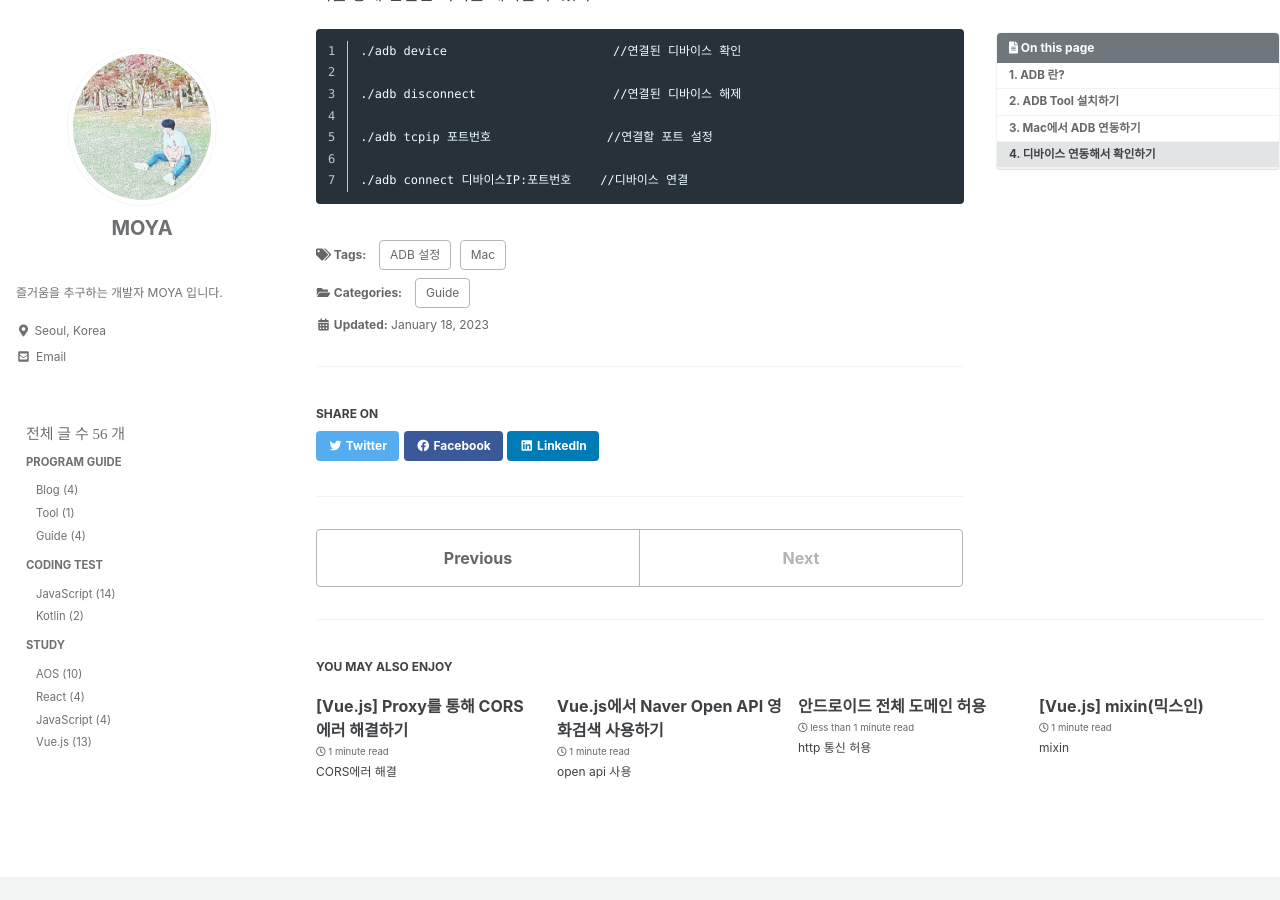
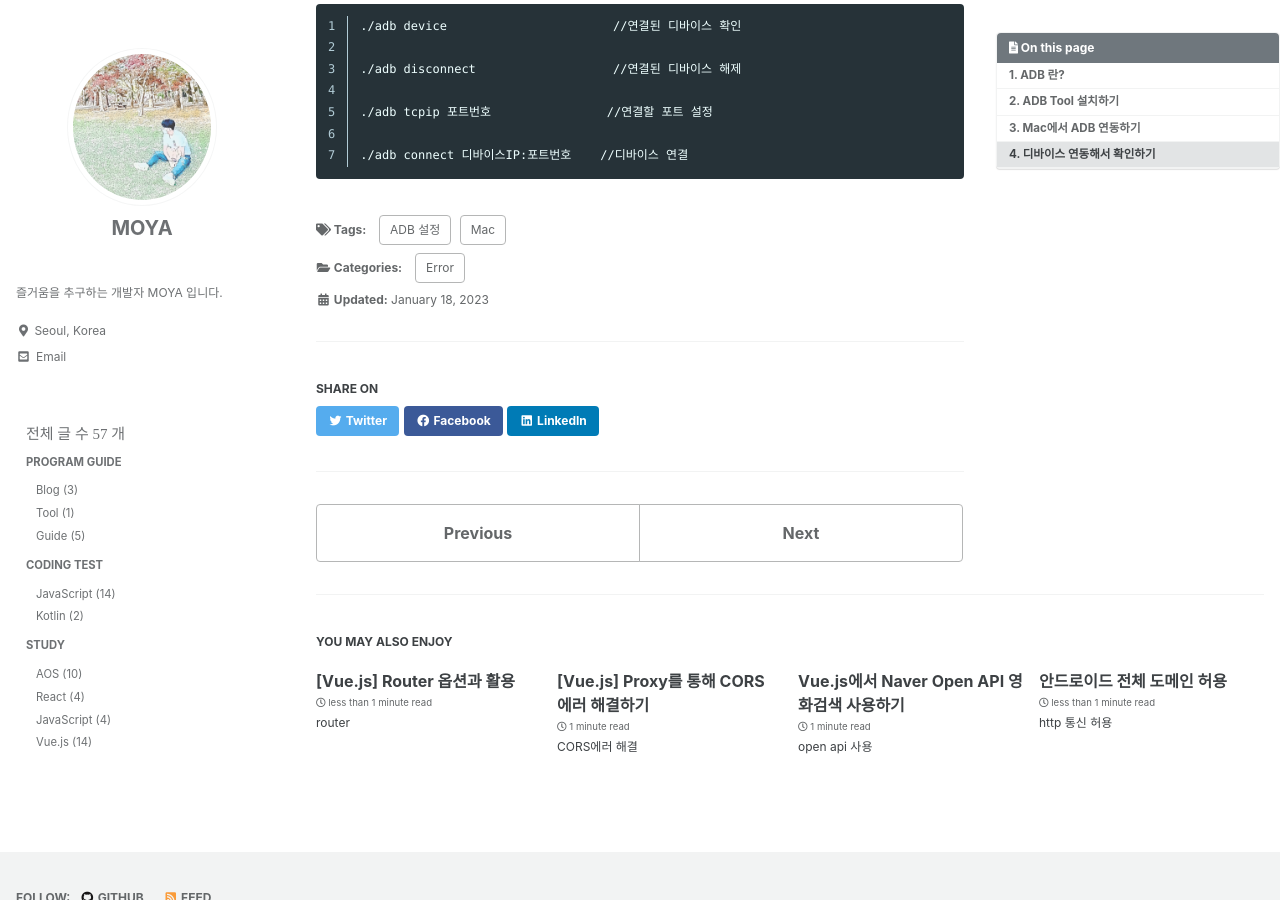
Before and after one commit to kdc7140/kdc7140.github.io, a Jekyll site: the page built from _posts/guide/2023-01-18-macADB.md, in a window 1280 px wide and 900 px high, scrolled down 1801 px. Built offline with Jekyll 4.4.1, drawn with Linux system fonts in a browser that asks for light colours; cached includes are drawn as plain includes; some web fonts are replaced; some of the changed text lies outside the part shown.

Commit message:
router options

```diff
--- a/_posts/guide/2023-01-18-macADB.md
+++ b/_posts/guide/2023-01-18-macADB.md
@@ -1,12 +1,12 @@
 ---
-title:  "Mac에서 adb 사용하기"
+title:  "Mac에서 ADB 사용하기"
 excerpt: "adb 설정"
 
 toc : true
 toc_sticky : true
 
 categories:
-  - Guide
+  - Error
 tags:
   - Mac
   - ADB 설정
@@ -23,7 +23,7 @@
 앱 설치나 디버깅 등 앱 개발에 유용한 명령어 뿐만 아니라 Unix shell에 접근할 수 있게 함으로서 디바이스 내 파일관리 및 프로레스 확인등 다양한 작업을 가능하게 한다.
 
 
-<br/>>
+<br/>
 
 
 ## 2. ADB Tool 설치하기
--- /dev/null
+++ b/_posts/study/2023-01-29-vue014.md
@@ -0,0 +1,14 @@
+---
+title:  "[Vue.js] Router 옵션과 활용"
+excerpt: "router"
+toc : true
+toc_sticky : true
+
+categories:
+  - Vue
+tags:
+  - Vue.js
+  - router
+---
+
+<br/>
```
